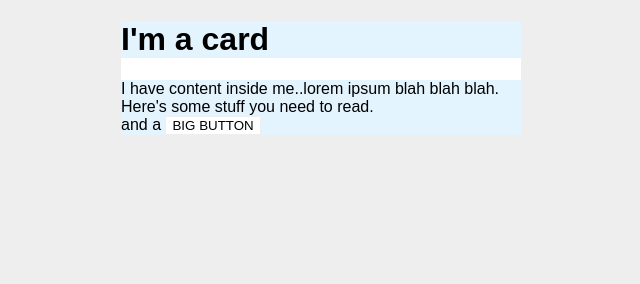
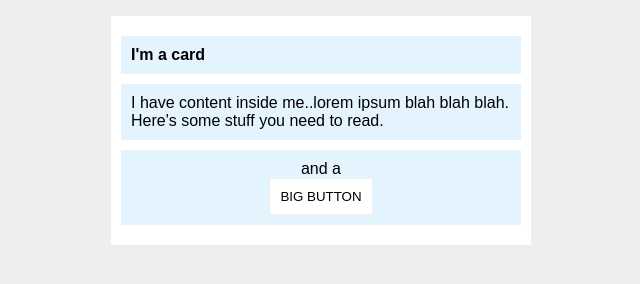
Before and after one commit to Hafsa10101/Web-Foundations, a plain HTML site: page CSS/margin-and-padding/02-margin-and-padding-2/index.html in a window 1280 px wide. Shown: the whole page, without its empty margins (319-959 px from the left). Drawn offline with Linux system fonts and the light colour scheme.

Commit message:
Solve 02-margin-and-padding-2
Added margin, padding and display to solve this exercise, my method of
doing and the solution are a bit different but achieve the same thing.

```diff
--- a/CSS/margin-and-padding/02-margin-and-padding-2/style.css
+++ b/CSS/margin-and-padding/02-margin-and-padding-2/style.css
@@ -7,21 +7,32 @@ body {
   width: 400px;
   background: #fff;
   margin: 16px auto;
+  padding: 10px;
 }
 
 .title {
   background: #e3f4ff;
+  padding: 10px;
+  margin: 10px 0;
+  font-size: 16px;
 }
 
 .content {
   background: #e3f4ff;
+  padding: 10px
 }
 
 .button-container {
   background: #e3f4ff;
+  margin: 10px 0;
+  padding: 10px;
+  text-align: center;
 }
 
 button {
+  display: block;
   background: white;
+  padding: 10px;
   border: 1px solid #eee;
+  margin: 0 auto;
 }
```
